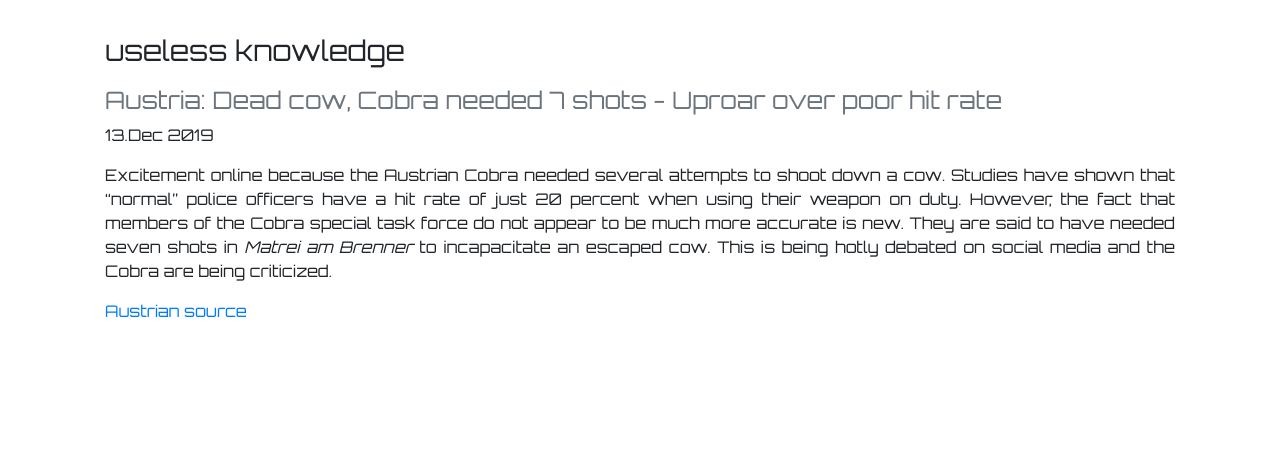
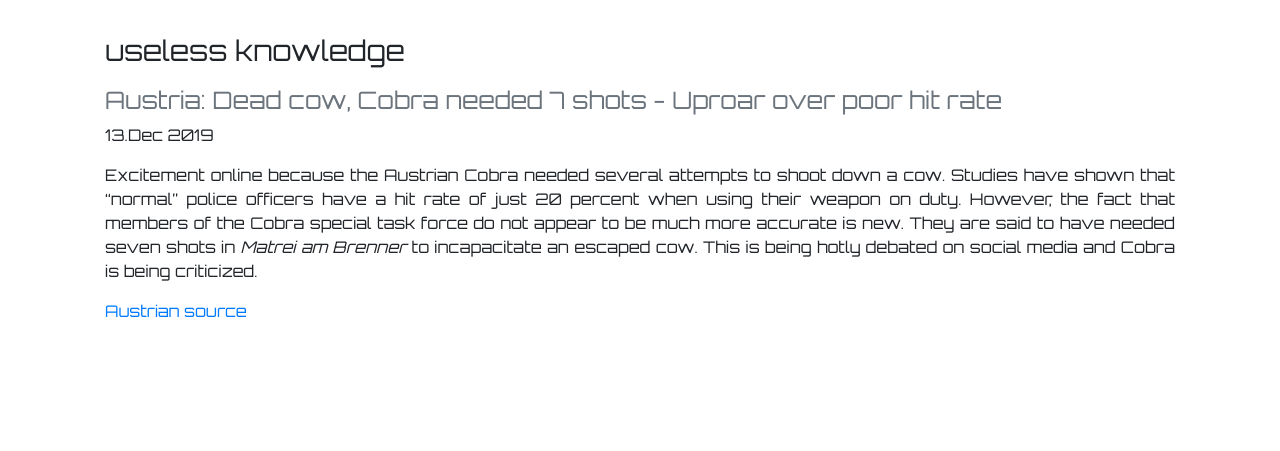
Before and after one commit to kaulketh/KobraPiV2, a Flask app: page /kobra/ in a window 1280 px wide. Shown: the part 1124-1575 px from the top of the page. Run offline with Flask 3, Linux system fonts and the light colour scheme; parts of the project's set-up code (start-up, migrations or seed data) failed here and were passed over; some libraries are stand-ins or nearby versions.

Commit message:
Update content_index.htm

```diff
--- a/www/templates/includes/content_index.htm
+++ b/www/templates/includes/content_index.htm
@@ -86,7 +86,7 @@
                 are said to have needed seven shots in <i>Matrei am
                     Brenner</i> to
                 incapacitate an escaped cow. This is being hotly debated on
-                social media and the Cobra are being criticized.
+                social media and Cobra is being criticized.
             </p>
             <p class="card-text">
                 <a href="https://www.oe24.at/oesterreich/chronik/tirol/tote-kuh-cobra-brauchte-7-schuesse/409321985"
```
